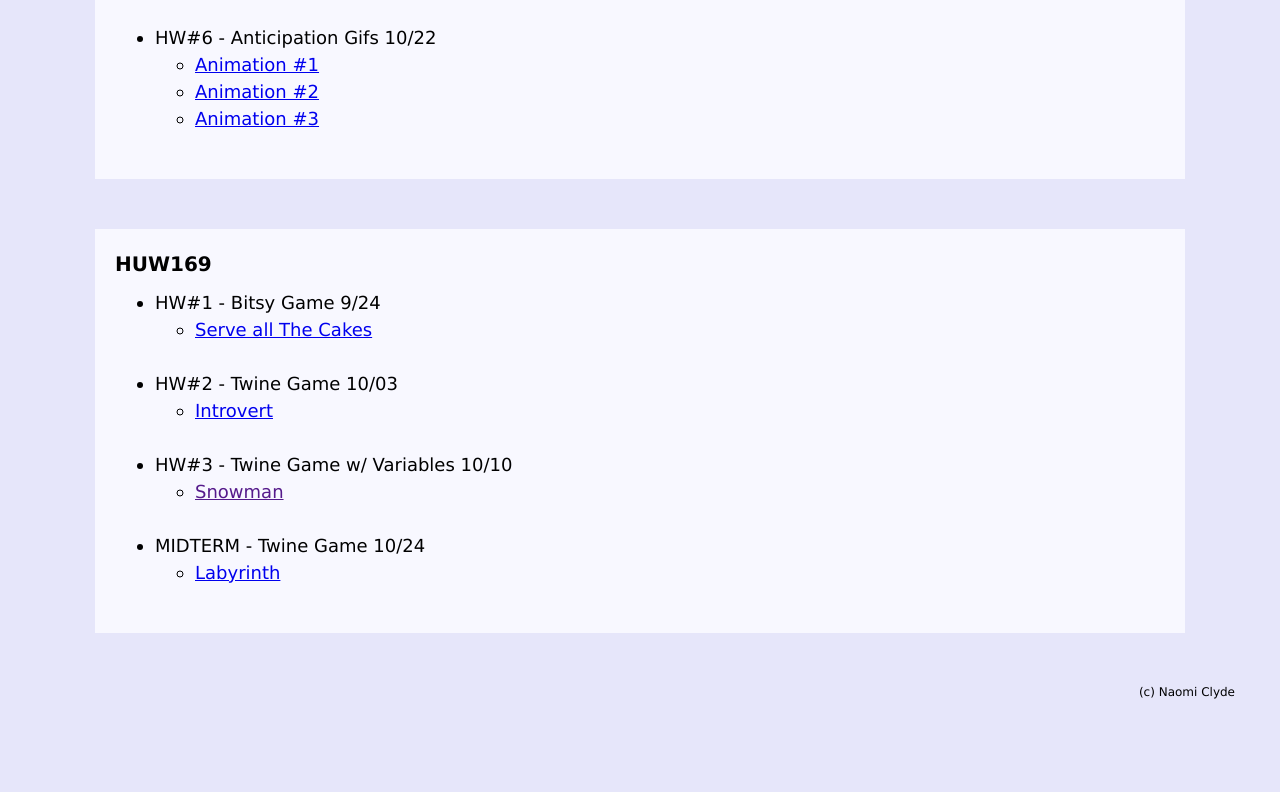
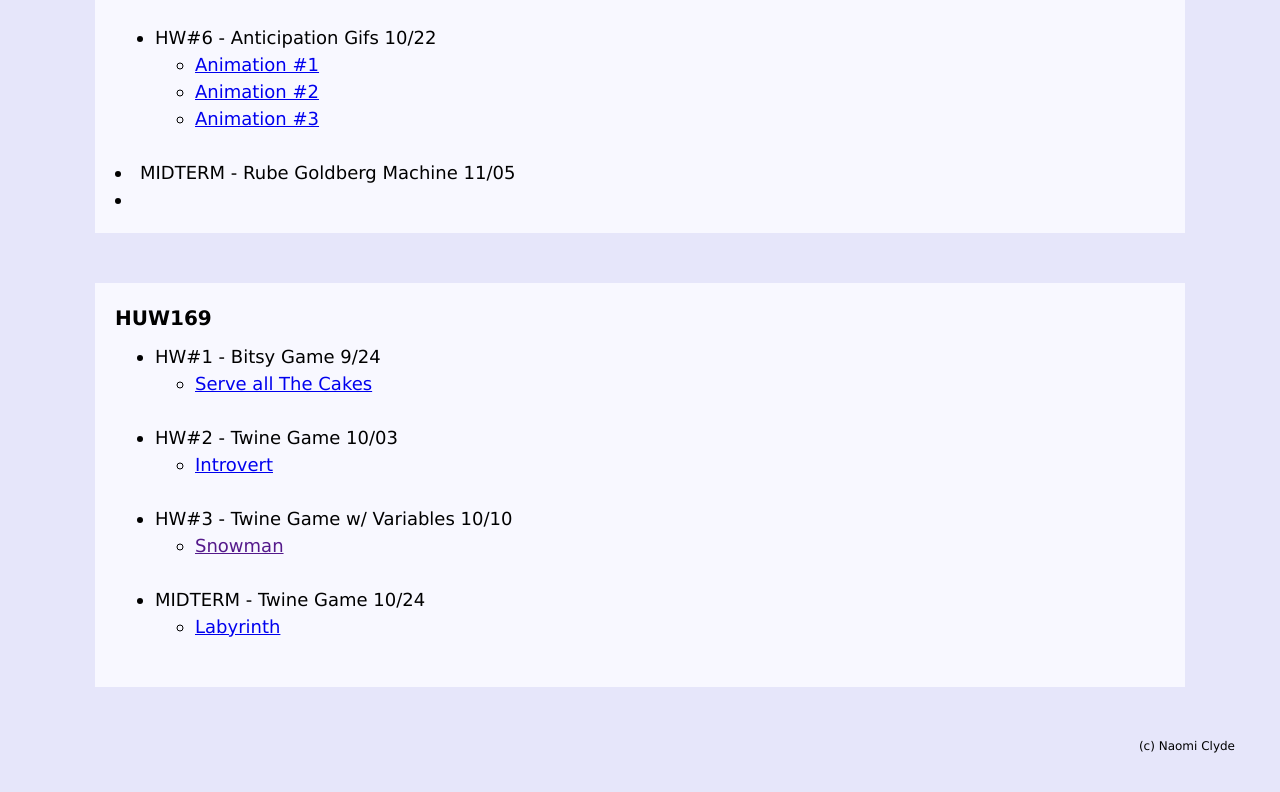
Before and after one commit to naomi-clyde51/naomi-clyde51.github.com, a plain HTML site: page index.html in a window 1280 px wide. Shown: the part 968-1760 px from the top of the page. Before the commit the page ends 1714 px from the top, so only its background shows below. Drawn offline with Linux system fonts and the light colour scheme.

Commit message:
Update index.html

```diff
--- a/index.html
+++ b/index.html
@@ -67,6 +67,9 @@
         </li>
         <br>
       </ul>
+            <li>MIDTERM - Rube Goldberg Machine 11/05
+            <li><a href=""></a></li>
+     </ul>
     </div>
 
   <div class="HUW169">
```
